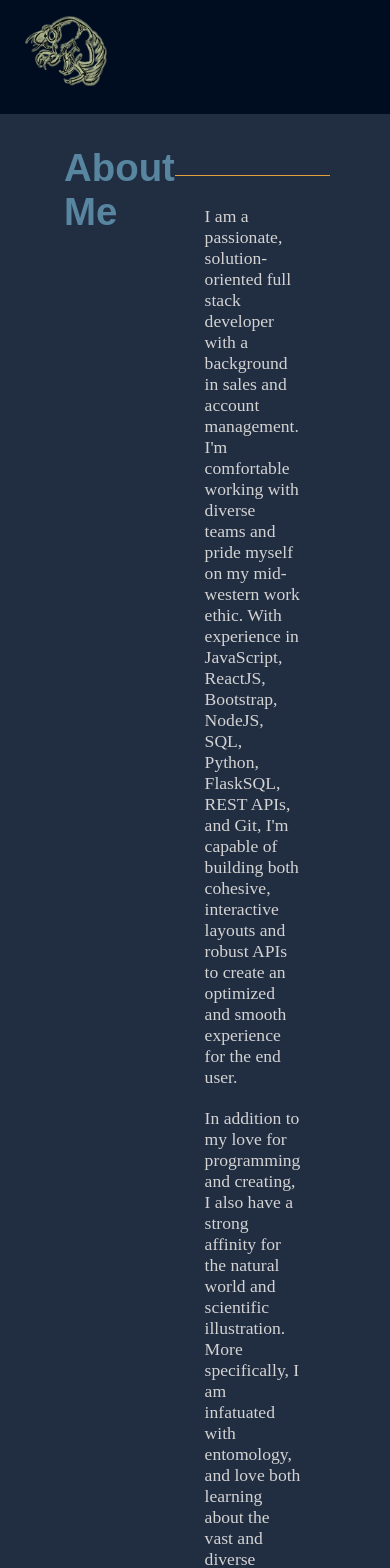
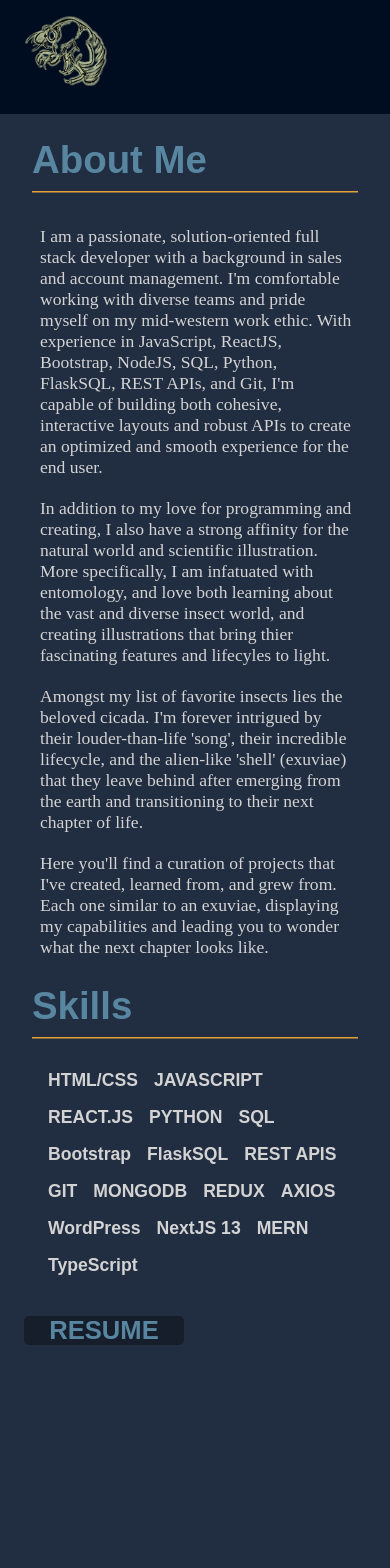
Before and after one commit to mllrdnl/exuviae-portfolio, a Next.js app: page /about in a window 390 px wide. Shown: the top 1568 px of the page. After the commit the page ends 1369 px from the top, so only its background shows below. Built offline with nearby package versions, Linux system fonts and the light colour scheme; a web font is replaced by a local one.

Commit message:
[fixed] layout on about page

```diff
--- a/app/about/page.tsx
+++ b/app/about/page.tsx
@@ -9,6 +9,19 @@ const about = () => {
         <div className={styles.aboutMe}>
           <div className={styles.aboutHeader}>
             <h1 className={styles.aboutH1}>About Me</h1>
+            <div className={styles.svgLine}>
+              <svg height="5" width="100%" xmlns="http://www.w3.org/2000/svg">
+                <line
+                  className={styles.goldLine}
+                  width="1862"
+                  height="4.08"
+                  x1="0"
+                  y1="0"
+                  x2="100%"
+                  y2="0"
+                />
+              </svg>
+            </div>
           </div>
           <div className={styles.aboutContent}>
             <p className={styles.aboutText}>
@@ -49,25 +62,21 @@ const about = () => {
         <div className={styles.aboutSkills}>
           <div className={styles.skillsHeader}>
             <h1 className={styles.aboutH1}>Skills</h1>
-          </div>
-          <div className={styles.skillsContent}>
-            <div>
-              <svg
-                // id="Layer_1"
-                // data-name="Layer 1"
-                xmlns="http://www.w3.org/2000/svg"
-              >
+            <div className={styles.svgLine}>
+              <svg height="5" width="100%" xmlns="http://www.w3.org/2000/svg">
                 <line
                   className={styles.goldLine}
                   width="1862"
                   height="4.08"
                   x1="0"
                   y1="0"
-                  x2="600"
+                  x2="100%"
                   y2="0"
                 />
               </svg>
             </div>
+          </div>
+          <div className={styles.skillsContent}>
             <div className={styles.skillsText}>
               <h4 className={styles.skill}>HTML/CSS</h4>
               <h4 className={styles.skill}>JAVASCRIPT</h4>
@@ -88,7 +97,15 @@ const about = () => {
             </div>
           </div>
         </div>
-        <h1>Resume</h1>
+        <div className={styles.resumeDiv}>
+          <a
+            href="/M.Daniel.Resume.pdf"
+            target="_blank"
+            rel="noopener noreferrer"
+          >
+            <h1 className={styles.resumeH1}>Resume</h1>
+          </a>
+        </div>
       </div>
     </div>
   );
--- a/app/styles/aboutPage.module.css
+++ b/app/styles/aboutPage.module.css
@@ -1,17 +1,18 @@
 .aboutContainer {
   display: flex;
   flex-direction: column;
-  margin: 2rem 4rem;
+  margin: 2rem 6rem;
 }
 
 .aboutMe {
   display: flex;
-  flex-direction: row;
+  flex-direction: column;
 }
 
 .aboutHeader {
-  flex-wrap: nowrap;
-  width: 30%;
+  display: flex;
+  flex-direction: row;
+  width: 100%;
 }
 
 .aboutH1 {
@@ -21,65 +22,39 @@
   color: #5886a1;
   font-size: 2.4rem;
   margin: 0;
-  padding: 0;
+  padding: 0rem 0.5rem;
+  flex-grow: 1;
 }
 
 .aboutContent {
   display: flex;
   flex-direction: column;
-  margin: 1.8rem 2rem;
-  border-top: 1px solid #e3a03b;
-  padding: 20px;
+  margin: 0rem 2rem;
 }
 
 .aboutText {
   color: lightgray;
-  margin: 10px 10px;
+  margin-left: 4rem;
+  margin-top: 1rem;
+  margin-bottom: 0.5rem;
   font-size: 1.1rem;
 }
 
-/* .aboutSkills {
+.skillsHeader {
   display: flex;
   flex-direction: row;
+  /* border: 1px solid gray; */
+  width: 100%;
 }
 
-.skillsText {
+.aboutSkills {
   display: flex;
-  flex-direction: row;
+  flex-direction: column;
 }
 
-.skillsText h4 {
-  color: lightgray;
-  margin: 10px;
-}
-
-.skillsHeader {
-  width: 30%;
-}
-
-.skillsContent {
-  display: flex;
-  flex-direction: column;
-  flex-grow: 2;
-  margin: 1.8rem;
-  border-top: 1px solid #e3a03b;
-  padding: 20px;
-} */
-
-.aboutSkills {
-  display: grid;
-  grid-template-columns: 1fr 12fr;
-  gap: 1.5rem;
-}
-
-/* .skillsHeader {
-  border: 1px solid gray;
-} */
-
-.skillsContent {
-  border-top: 1px solid #e3a03b;
-  margin-top: 2rem;
-  /* padding-top: 1.5rem; */
+.svgLine {
+  margin: auto;
+  flex-grow: 30;
 }
 
 .skillsText {
@@ -88,10 +63,12 @@
   flex-wrap: wrap;
   padding-left: 1.5rem;
   padding-bottom: 1.5rem;
+  margin-left: 4rem;
 }
 
 .goldLine {
-  fill: #e3a03b;
+  stroke: #e3a03b;
+  stroke-width: 3;
 }
 
 .skill {
@@ -99,25 +76,82 @@
   color: lightgray;
   font-size: 1.1rem;
   /* border: 1px solid gray; */
-  margin-top: 1.5rem;
   margin-right: 1.5rem;
   padding: 0.5rem;
 }
 
+.resumeDiv {
+  background-color: #161e2b;
+  width: 10rem;
+  display: flex;
+  flex-direction: column;
+  justify-content: center;
+  align-items: center;
+  border-radius: 5px;
+  margin-top: 2rem;
+}
+
+.resumeDiv:hover {
+  box-shadow: 0px 1px 10px #e3a03b;
+  scale: 1.1;
+}
+
+.resumeH1:hover {
+  text-decoration: underline;
+}
+
+.resumeH1 {
+  font-family: "espiritu", sans-serif;
+  text-transform: uppercase;
+  /* font-weight: 600; */
+  font-style: normal;
+  color: #5886a1;
+  font-size: 1.6rem;
+}
+
 @media screen and (min-width: 320px) and (max-width: 425px) {
+  .aboutContainer {
+    margin: 1.5rem;
+  }
+
   .aboutSkills {
     display: grid;
     grid-template-columns: 1fr;
     gap: 1rem;
   }
 
+  .aboutHeader {
+    display: flex;
+    flex-direction: column;
+  }
+
+  .svgLine {
+    width: 100%;
+    padding: 0rem 0.5rem;
+  }
+
+  .aboutContent {
+    width: 100%;
+    margin: 1rem;
+  }
+
+  .aboutText {
+    margin: 0;
+    padding: 10px 30px 10px 0px;
+  }
+
+  .skillsHeader {
+    display: flex;
+    flex-direction: column;
+  }
+
   .skillsContent {
-    margin-top: 1rem;
+    margin: 0rem 1rem;
   }
 
   .skillsText {
-    padding-left: 1rem;
-    padding-top: 1rem;
+    padding: 0rem;
+    margin: 0;
   }
 
   .skill {
```
Also changed, not shown: app/components/ProjCard.tsx (+10 -4 lines), app/styles/ProjCard.module.css (+35 -6 lines), 1 other file (tests, documents, lock files or other folders).
